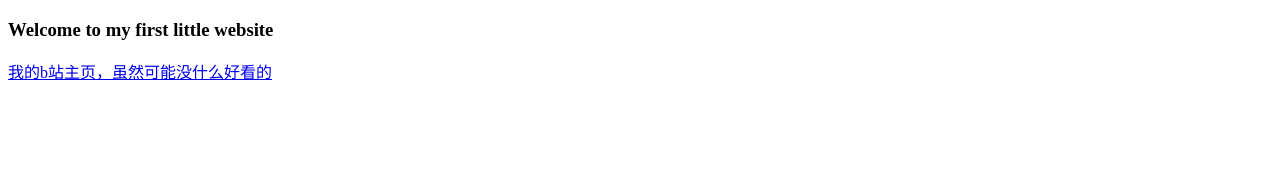
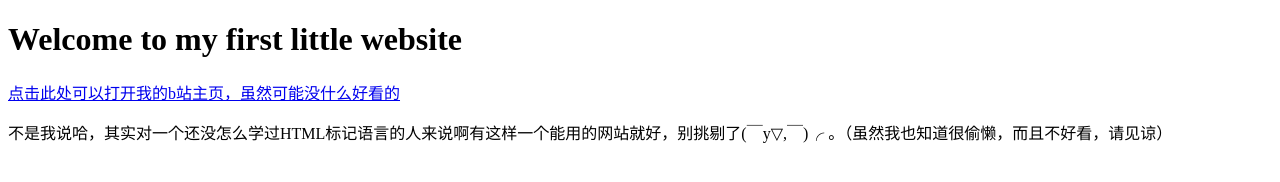
Before and after one commit to chememy/chememy.github.io, a plain HTML site: page index.html in a window 1280 px wide. Drawn offline with Linux system fonts and the light colour scheme.

Commit message:
Update index.html
just add some infomation

```diff
--- a/index.html
+++ b/index.html
@@ -4,10 +4,11 @@
     <meta charset="UTF-8">
     <meta http-equiv="X-UA-Compatible" content="IE=edge">
     <meta name="viewport" content="width=device-width, initial-scale=1.0">
-    <title>my first website</title>
+    <title>My first website</title>
 </head>
 <body>
-    <h3>Welcome to my first little website</h3>
-    <a href="https://space.bilibili.com/295904324">我的b站主页，虽然可能没什么好看的</a>
+    <h1>Welcome to my first little website</h1>
+    <a href="https://space.bilibili.com/295904324">点击此处可以打开我的b站主页，虽然可能没什么好看的</a>
+    <p>不是我说哈，其实对一个还没怎么学过HTML标记语言的人来说啊有这样一个能用的网站就好，别挑剔了(￣y▽,￣)╭ 。（虽然我也知道很偷懒，而且不好看，请见谅）</p>
 </body>
 </html>
```
